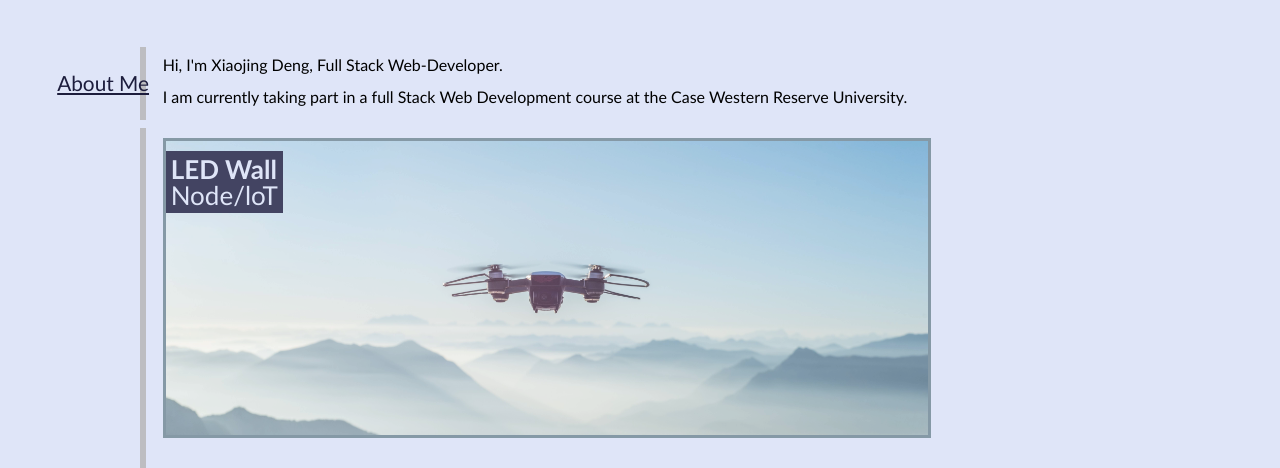
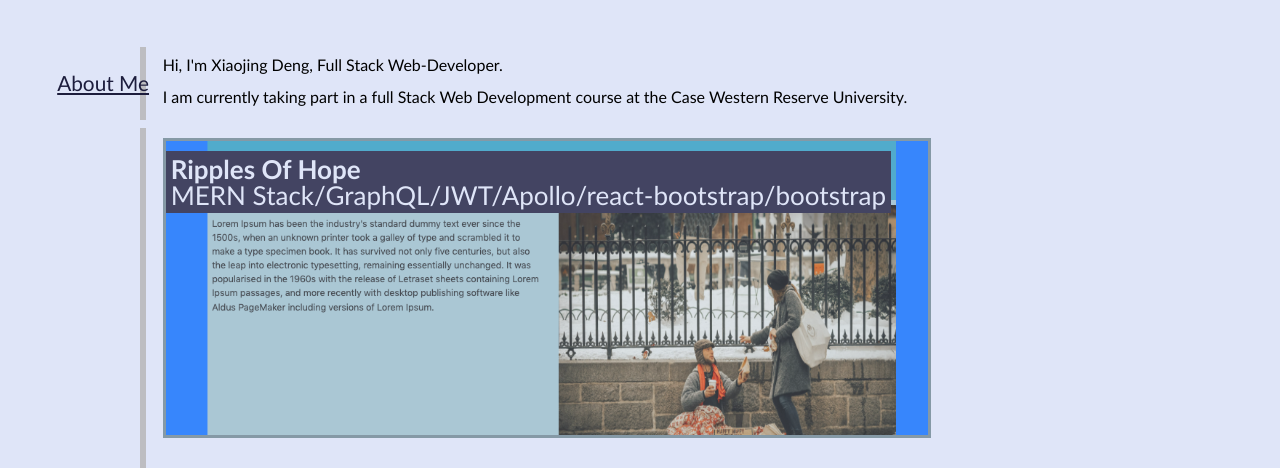
Before and after one commit to xiaojing168jmg168/my-portfolio, a plain HTML site: page index.html in a window 1280 px wide. Shown: the part 266-734 px from the top of the page. Drawn offline with Linux system fonts and the light colour scheme.

Commit message:
add ripples of hopt

```diff
--- a/assets/css/style.css
+++ b/assets/css/style.css
@@ -134,7 +134,7 @@ opacity: 1;
 
 .grid-item-4{
  height: 300px;
- background-image: url("../images/img-4.jpg");
+ background-image: url("../images/ripples-of-hope.jpg");
  grid-area:content;
 }
 .grid-item-4:hover{
--- a/index.html
+++ b/index.html
@@ -44,11 +44,10 @@ I am currently taking part in a full Stack Web Development course at the Case We
 </div>
 
    <div id="work" class="side sidebar1">Work</div>
-  <a href="https://xiaojing168jmg168.github.io/module-1--challenge/" class="grid-item grid-item-4 gird-img" role="img" aria-label="{work-image4}">
-
+  <a href="https://ripples-of-hope-2.herokuapp.com/" class="grid-item grid-item-4 gird-img" role="img" aria-label="{work-image4}">
       <div class="img-title">
-      <h2>LED Wall</h2>
-      <p>Node/loT</p>
+      <h2>Ripples Of Hope</h2>
+      <p>MERN Stack/GraphQL/JWT/Apollo/react-bootstrap/bootstrap</p>
       </div>
    </a>
 
```
Also changed, not shown: assets/images/ripples-of-hope.jpg (added).
